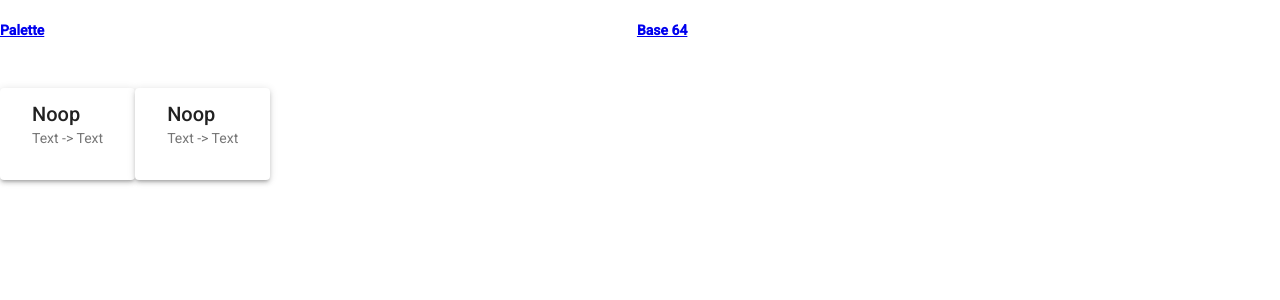
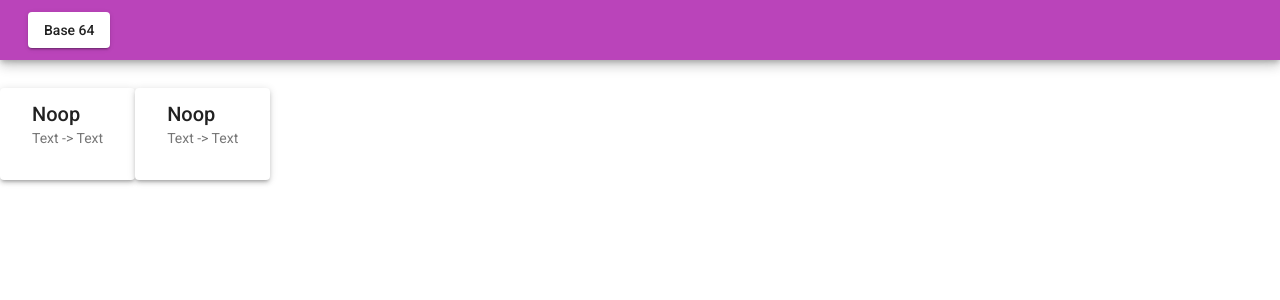
Before and after one commit to cmcquillan/fiddle.run, an Angular app in the folder src/Fiddle.Run.Client/: page / in a window 1280 px wide. Shown: the top 300 px of the page. Built offline with nearby package versions, Linux system fonts and the light colour scheme.

Commit message:
Tweaking header.

```diff
--- a/src/Fiddle.Run.Client/src/app/app.component.html
+++ b/src/Fiddle.Run.Client/src/app/app.component.html
@@ -1,7 +1,9 @@
 <div class="app-container">
-  <div class="app-toolbar" role="banner">
-    <a [ngClass]="'app-nav-link'" routerLink="/">Palette</a>
-    <a [ngClass]="'app-nav-link'" routerLink="/templates/base64">Base 64</a>
+  <div class="app-toolbar bg-dark mat-elevation-z6" role="banner">
+    <!-- <a mat-raised-button routerLinkActive #rla="routerLinkActive" [color]="rla.isActive ? 'Primary' : null"
+      class="app-nav-link" routerLink="/">Palette</a> -->
+    <a mat-raised-button routerLinkActive #rla="routerLinkActive" [color]="rla.isActive ? 'Primary' : null"
+      class="app-nav-link" routerLink="/templates/base64">Base 64</a>
   </div>
 
   <div class="app-content" role="main">
--- a/src/Fiddle.Run.Client/src/app/app.component.scss
+++ b/src/Fiddle.Run.Client/src/app/app.component.scss
@@ -10,7 +10,7 @@
 }
 
 .app-nav-link {
-  flex: 1 1 auto;
+  margin: 0 2em;
 }
 
 .app-content {
--- a/src/Fiddle.Run.Client/src/app/app.module.ts
+++ b/src/Fiddle.Run.Client/src/app/app.module.ts
@@ -4,6 +4,7 @@ import { NgModule } from '@angular/core';
 import { MatInputModule } from '@angular/material/input';
 import { MatCardModule } from '@angular/material/card';
 import { MatSelectModule } from '@angular/material/select';
+import { MatButtonModule } from '@angular/material/button';
 
 import { AppRoutingModule } from './app-routing.module';
 import { AppComponent } from './app.component';
@@ -29,7 +30,8 @@ import { FormsModule } from '@angular/forms';
     BrowserAnimationsModule,
     MatInputModule,
     MatCardModule,
-    MatSelectModule
+    MatSelectModule,
+    MatButtonModule,
   ],
   providers: [],
   bootstrap: [AppComponent]
--- a/src/Fiddle.Run.Client/src/styles.scss
+++ b/src/Fiddle.Run.Client/src/styles.scss
@@ -23,3 +23,7 @@ body {
 
 .page-input-wrapper,
 .page-output-wrapper {}
+
+.bg-dark {
+  background-color: #ba44ba;
+}
```
